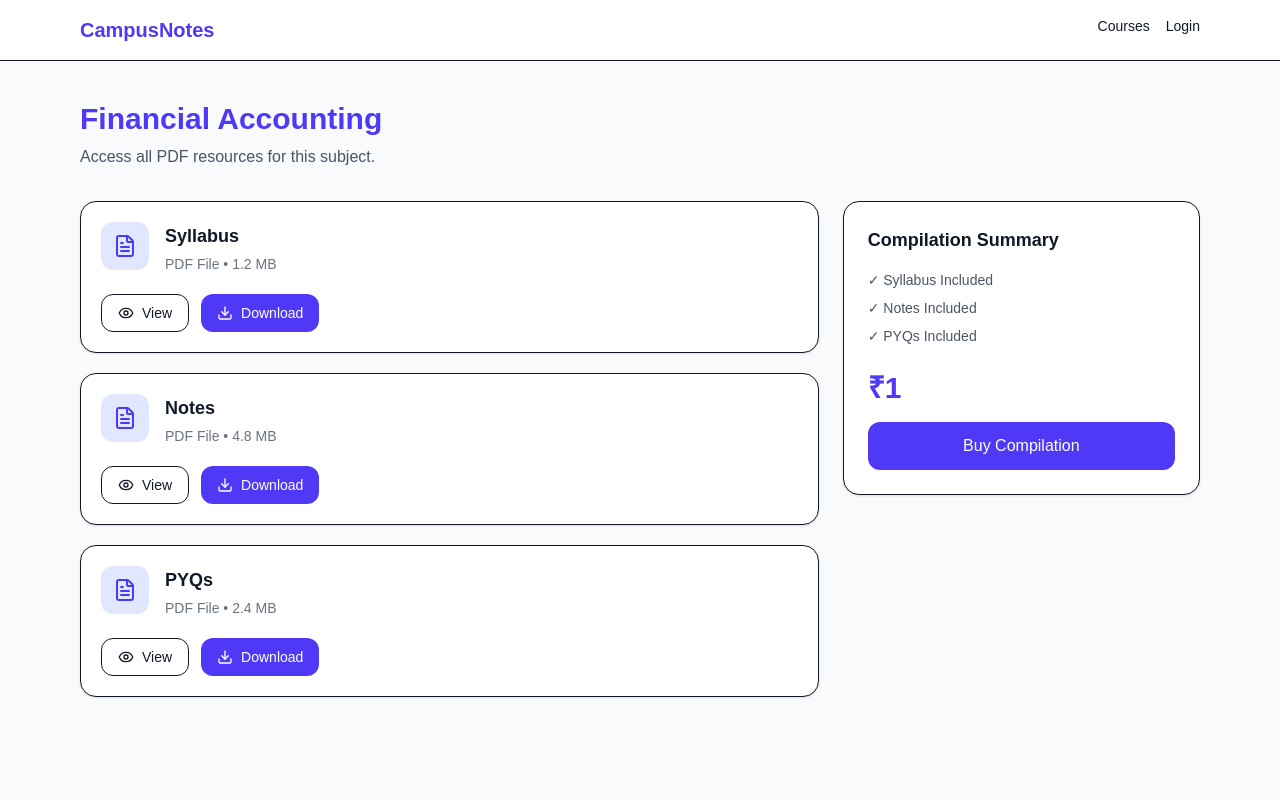
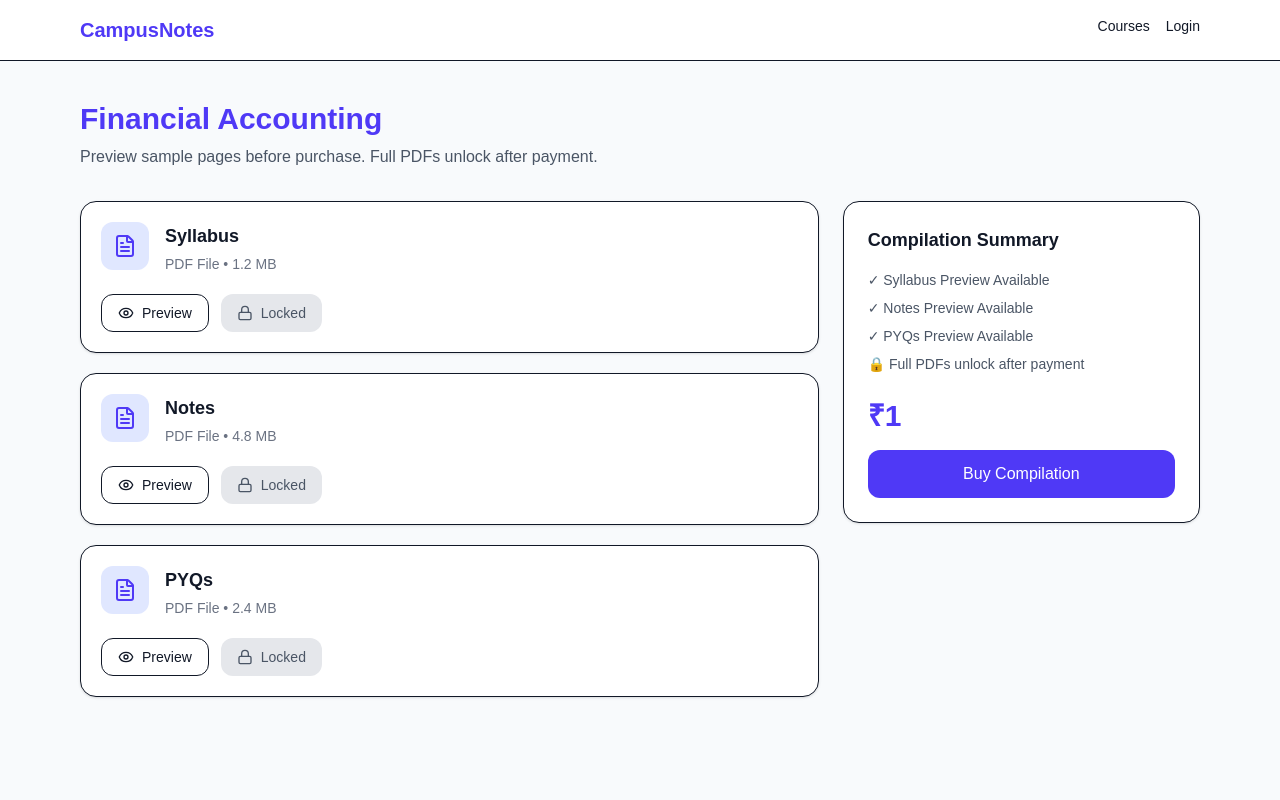
Before and after one commit to skmr68022-bot/campusnotes, a Next.js app in the folder campusnote/: page /subject/bcom/sem1/financial-accounting in a window 1280 px wide. Shown: the top 800 px of the page. Built offline with nearby package versions, Linux system fonts and the light colour scheme.

Commit message:
Added Razorpay,Supabase admin upload and PDF preview system

```diff
--- /dev/null
+++ b/campusnote/app/admin/page.tsx
@@ -0,0 +1,77 @@
+"use client";
+
+import { useState } from "react";
+import { supabase } from "@/lib/supabase";
+
+export default function AdminPage() {
+  const [file, setFile] = useState<File | null>(null);
+  const [uploading, setUploading] = useState(false);
+
+  const uploadFile = async () => {
+    if (!file) {
+      alert("Please select a PDF first");
+      return;
+    }
+
+    setUploading(true);
+
+    const fileName = `${Date.now()}-${file.name}`;
+
+    const { error } = await supabase.storage
+      .from("pdfs")
+      .upload(fileName, file);
+
+    setUploading(false);
+
+    if (error) {
+      alert(error.message);
+    } else {
+      alert("PDF uploaded successfully!");
+      setFile(null);
+    }
+  };
+
+  return (
+    <main className="min-h-screen bg-slate-50 px-4 py-10">
+      <div className="max-w-md mx-auto bg-white border rounded-2xl shadow-sm p-6">
+        <h1 className="text-2xl font-bold text-indigo-600">
+          CampusNotes Admin
+        </h1>
+
+        <p className="text-sm text-gray-500 mt-2">
+          Upload PDF files to Supabase storage.
+        </p>
+
+        <label className="block mt-6">
+          <span className="text-sm font-medium text-gray-700">
+            Select PDF File
+          </span>
+
+          <input
+            className="mt-2 w-full border rounded-xl p-3 text-sm"
+            type="file"
+            accept="application/pdf"
+            onChange={(e) => setFile(e.target.files?.[0] || null)}
+          />
+        </label>
+
+        {file && (
+          <div className="mt-4 bg-indigo-50 border border-indigo-100 rounded-xl p-3">
+            <p className="text-sm text-indigo-700 font-medium">
+              Selected file:
+            </p>
+            <p className="text-sm text-gray-700 mt-1">{file.name}</p>
+          </div>
+        )}
+
+        <button
+          onClick={uploadFile}
+          disabled={uploading}
+          className="w-full mt-5 bg-indigo-600 text-white py-3 rounded-xl disabled:bg-gray-400"
+        >
+          {uploading ? "Uploading..." : "Upload PDF"}
+        </button>
+      </div>
+    </main>
+  );
+}
--- a/campusnote/app/semester/[id]/page.tsx
+++ b/campusnote/app/semester/[id]/page.tsx
@@ -51,7 +51,7 @@ export default async function SemesterPage({ params }: SemesterPageProps) {
           </h1>
 
           <p className="text-gray-600 mt-2">
-            Choose a subject compilation to preview or purchase.
+            Choose a subject compilation to purchase and access PDFs.
           </p>
 
           <div className="grid grid-cols-1 md:grid-cols-2 gap-5 mt-8">
@@ -87,18 +87,12 @@ export default async function SemesterPage({ params }: SemesterPageProps) {
                     ₹{subject.price}
                   </span>
 
-                  <div className="flex gap-3">
-                    <Link
-                      href={`/subject/${course.slug}/sem${semester.number}/${subject.slug}`}
-                      className="border px-4 py-2 rounded-xl text-sm"
-                    >
-                      Preview
-                    </Link>
-
-                    <button className="bg-indigo-600 text-white px-4 py-2 rounded-xl text-sm">
-                       Now
-                    </button>
-                  </div>
+                  <Link
+                    href={`/subject/${course.slug}/sem${semester.number}/${subject.slug}`}
+                    className="bg-indigo-600 text-white px-5 py-2 rounded-xl text-sm"
+                  >
+                    Buy Now
+                  </Link>
                 </div>
               </div>
             ))}
--- a/campusnote/app/subject/[courseSlug]/[semester]/[subjectSlug]/page.tsx
+++ b/campusnote/app/subject/[courseSlug]/[semester]/[subjectSlug]/page.tsx
@@ -1,9 +1,9 @@
-import PaymentButton from "@/components/PaymentButton";
 import Link from "next/link";
 import Navbar from "@/components/Navbar";
 import Footer from "@/components/Footer";
+import PaymentButton from "@/components/PaymentButton";
+import ResourceAccess from "@/components/ResourceAccess";
 import { getSubject } from "@/data/courses";
-import { FileText, Download, Eye } from "lucide-react";
 
 type SubjectPageProps = {
   params: Promise<{
@@ -23,20 +23,25 @@ export default async function SubjectPage({ params }: SubjectPageProps) {
     return (
       <>
         <Navbar />
+
         <main className="min-h-screen bg-slate-50">
           <div className="max-w-6xl mx-auto px-4 py-10">
             <h1 className="text-3xl font-bold text-red-600">
               Subject Not Found
             </h1>
+
             <Link href="/" className="text-indigo-600 mt-4 inline-block">
               Go back to courses
             </Link>
           </div>
         </main>
+
         <Footer />
       </>
     );
   }
+
+  const accessKey = `${courseSlug}-${semesterNumber}-${subject.slug}`;
 
   return (
     <>
@@ -49,57 +54,36 @@ export default async function SubjectPage({ params }: SubjectPageProps) {
           </h1>
 
           <p className="text-gray-600 mt-2">
-            Access all PDF resources for this subject.
+            Preview sample pages before purchase. Full PDFs unlock after payment.
           </p>
 
           <div className="grid grid-cols-1 lg:grid-cols-3 gap-6 mt-8">
-            <div className="lg:col-span-2 space-y-5">
-              {subject.resources.map((item) => (
-                <div key={item.title} className="bg-white border rounded-2xl p-5 shadow-sm">
-                  <div className="flex gap-4">
-                    <div className="bg-indigo-100 p-3 rounded-xl h-fit">
-                      <FileText className="text-indigo-600" />
-                    </div>
-
-                    <div>
-                      <h2 className="font-semibold text-lg">{item.title}</h2>
-                      <p className="text-sm text-gray-500 mt-1">
-                        PDF File • {item.size}
-                      </p>
-                    </div>
-                  </div>
-
-                  <div className="flex gap-3 mt-5">
-                    <a href={item.file} target="_blank" className="flex items-center gap-2 border px-4 py-2 rounded-xl text-sm">
-                      <Eye size={16} />
-                      View
-                    </a>
-
-                    <a href={item.file} download className="flex items-center gap-2 bg-indigo-600 text-white px-4 py-2 rounded-xl text-sm">
-                      <Download size={16} />
-                      Download
-                    </a>
-                  </div>
-                </div>
-              ))}
-            </div>
+            <ResourceAccess
+              resources={subject.resources}
+              accessKey={accessKey}
+            />
 
             <aside className="bg-white border rounded-2xl p-6 shadow-sm h-fit lg:sticky lg:top-24">
-              <h3 className="text-lg font-semibold">Compilation Summary</h3>
+              <h3 className="text-lg font-semibold">
+                Compilation Summary
+              </h3>
 
               <div className="mt-4 space-y-2 text-sm text-gray-600">
-                <p>✓ Syllabus Included</p>
-                <p>✓ Notes Included</p>
-                <p>✓ PYQs Included</p>
+                <p>✓ Syllabus Preview Available</p>
+                <p>✓ Notes Preview Available</p>
+                <p>✓ PYQs Preview Available</p>
+                <p>🔒 Full PDFs unlock after payment</p>
               </div>
 
               <p className="text-3xl font-bold text-indigo-600 mt-6">
                 ₹{subject.price}
               </p>
 
-              <PaymentButton amount={subject.price} subjectName={subject.name} />
-
-
+              <PaymentButton
+                amount={subject.price}
+                subjectName={subject.name}
+                accessKey={accessKey}
+              />
             </aside>
           </div>
         </div>
--- a/campusnote/components/PaymentButton.tsx
+++ b/campusnote/components/PaymentButton.tsx
@@ -5,6 +5,7 @@ import Script from "next/script";
 type PaymentButtonProps = {
   amount: number;
   subjectName: string;
+  accessKey: string;
 };
 
 declare global {
@@ -16,11 +17,11 @@ declare global {
 export default function PaymentButton({
   amount,
   subjectName,
+  accessKey,
 }: PaymentButtonProps) {
   const handlePayment = async () => {
-    try {
     if (!window.Razorpay) {
-        alert("Razorpay is loading. Please try again in a few seconds.");
+      alert("Razorpay is loading. Try again.");
       return;
     }
 
@@ -47,12 +48,10 @@ export default function PaymentButton({
       description: subjectName,
       order_id: order.id,
 
-        handler: function (paymentResponse: any) {
-          console.log("Payment Success:", paymentResponse);
-
-          alert(
-            `Payment Successful!\nPayment ID: ${paymentResponse.razorpay_payment_id}`
-          );
+      handler: function () {
+        localStorage.setItem(`paid_${accessKey}`, "true");
+        alert("Payment successful! PDFs unlocked.");
+        window.location.reload();
       },
 
       theme: {
@@ -61,20 +60,7 @@ export default function PaymentButton({
     };
 
     const razorpay = new window.Razorpay(options);
-
-      razorpay.on("payment.failed", function (response: any) {
-        console.log("Payment Failed:", response.error);
-
-        alert(
-          `Payment Failed\nReason: ${response.error.description || "Unknown error"}`
-        );
-      });
-
     razorpay.open();
-    } catch (error) {
-      console.error("Payment Error:", error);
-      alert("Something went wrong while starting payment.");
-    }
   };
 
   return (
--- /dev/null
+++ b/campusnote/components/ResourceAccess.tsx
@@ -0,0 +1,92 @@
+"use client";
+
+import { useEffect, useState } from "react";
+import { Download, Eye, FileText, Lock } from "lucide-react";
+
+type Resource = {
+  title: string;
+  size: string;
+  file: string;
+};
+
+type ResourceAccessProps = {
+  resources: Resource[];
+  accessKey: string;
+};
+
+export default function ResourceAccess({
+  resources,
+  accessKey,
+}: ResourceAccessProps) {
+  const [paid, setPaid] = useState(false);
+
+  useEffect(() => {
+    setPaid(localStorage.getItem(`paid_${accessKey}`) === "true");
+  }, [accessKey]);
+
+  return (
+    <div className="lg:col-span-2 space-y-5">
+      {resources.map((item) => {
+        const previewFile = item.file.replace(".pdf", "-preview.pdf");
+
+        return (
+          <div
+            key={item.title}
+            className="bg-white border rounded-2xl p-5 shadow-sm"
+          >
+            <div className="flex gap-4">
+              <div className="bg-indigo-100 p-3 rounded-xl h-fit">
+                <FileText className="text-indigo-600" />
+              </div>
+
+              <div>
+                <h2 className="font-semibold text-lg">{item.title}</h2>
+                <p className="text-sm text-gray-500 mt-1">
+                  PDF File • {item.size}
+                </p>
+              </div>
+            </div>
+
+            <div className="flex flex-wrap gap-3 mt-5">
+              <a
+                href={previewFile}
+                target="_blank"
+                className="flex items-center gap-2 border px-4 py-2 rounded-xl text-sm"
+              >
+                <Eye size={16} />
+                Preview
+              </a>
+
+              {paid ? (
+                <>
+                  <a
+                    href={item.file}
+                    target="_blank"
+                    className="flex items-center gap-2 border px-4 py-2 rounded-xl text-sm"
+                  >
+                    <Eye size={16} />
+                    View Full
+                  </a>
+
+                  <a
+                    href={item.file}
+                    download
+                    className="flex items-center gap-2 bg-indigo-600 text-white px-4 py-2 rounded-xl text-sm"
+                  >
+                    <Download size={16} />
+                    Download
+                  </a>
+                </>
+              ) : (
+                <button className="flex items-center gap-2 bg-gray-200 text-gray-600 px-4 py-2 rounded-xl text-sm">
+                  <Lock size={16} />
+                  Locked
+                </button>
+              )}
+            </div>
+          </div>
+        );
+      })}
+    </div>
+  );
+}
--- /dev/null
+++ b/campusnote/lib/supabase.ts
@@ -0,0 +1,6 @@
+import { createClient } from "@supabase/supabase-js";
+
+export const supabase = createClient(
+  process.env.NEXT_PUBLIC_SUPABASE_URL!,
+  process.env.NEXT_PUBLIC_SUPABASE_ANON_KEY!
+);
--- a/campusnote/package.json
+++ b/campusnote/package.json
@@ -9,6 +9,7 @@
     "lint": "eslint"
   },
   "dependencies": {
+    "@supabase/supabase-js": "^2.106.2",
     "lucide-react": "^1.17.0",
     "next": "16.2.6",
     "razorpay": "^2.9.6",
```
Also changed, not shown: 1 other file (tests, documents, lock files or other folders). Lines whose indentation alone changed are shown as unchanged.
